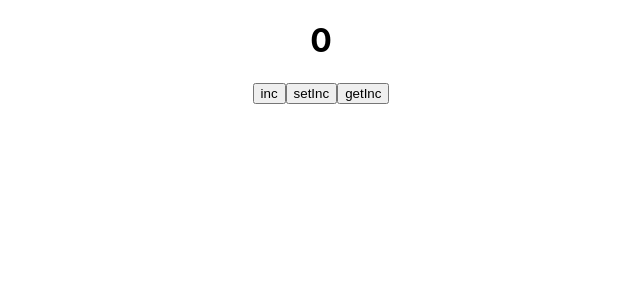
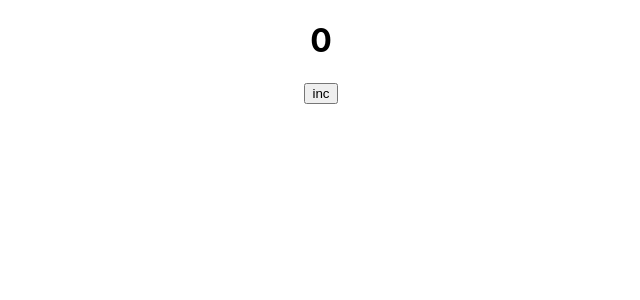
Before and after one commit to Pronat/delete, a React (Create React App) app: page / in a window 1280 px wide. Shown: the top 300 px of the page, without its empty margins (319-959 px from the left). Built offline with nearby package versions, Linux system fonts and the light colour scheme.

Commit message:
local storage 10

```diff
--- a/src/App.tsx
+++ b/src/App.tsx
@@ -1,29 +1,30 @@
-import React, {useState} from 'react';
+import React, {useEffect, useState} from 'react';
 import './App.css';
 
 
 function App() {
     const [value, setValue] = useState<number>(0)
+
+    useEffect(()=>{
+        let val = localStorage.getItem('keyValue')
+        if (val) {
+            setValue(JSON.parse(val))
+        }}, [])
+
+    useEffect(()=>{
+        localStorage.setItem('keyValue', JSON.stringify(value))
+    },[value])
+
     const incHandler = () => {
         setValue(value + 1)
-        setIncrementHandler()
     }
-    const setIncrementHandler = () => {
-        localStorage.setItem('keyValue', JSON.stringify(value))
 
-    }
-    const getIncrementHandler = () => {
-        let val = localStorage.getItem('keyValue')
-        if (val) {
-        setValue(JSON.parse(val))
-    }}
+
         return (
         <div className="App">
 
             <h1>{value}</h1>
             <button onClick={incHandler}>inc</button>
-            <button onClick={setIncrementHandler}>setInc</button>
-            <button onClick={getIncrementHandler}>getInc</button>
 
         </div>
     );
```
